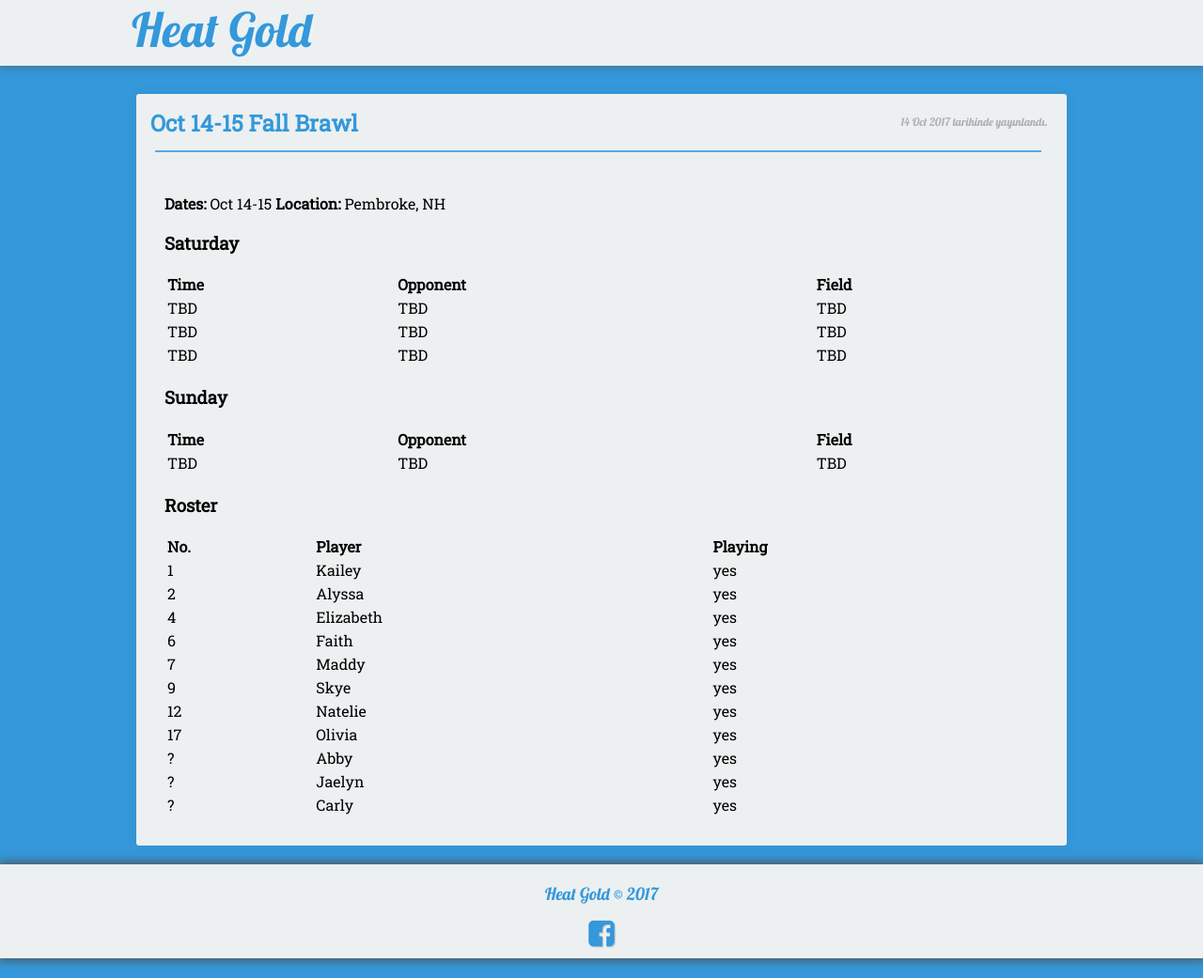
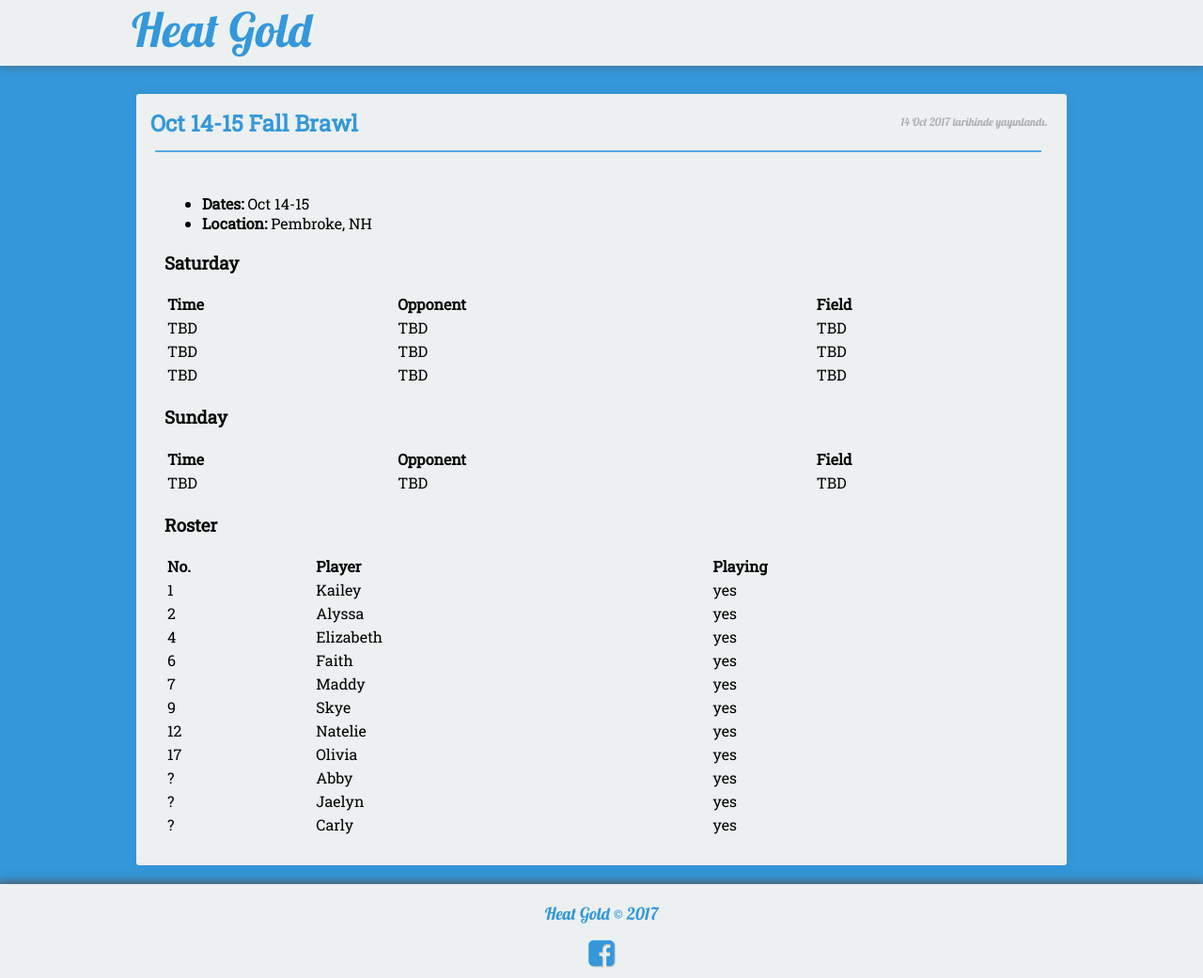
Before and after one commit to seanmerrow/ecf, a Jekyll site: the page built from _posts/2017-10-14-Oct-14-15.md, in a window 1280 px wide. Shown: the whole page at 94% size. Built offline with Jekyll 4.4.1, drawn with Linux system fonts in a browser that asks for light colours; nearby versions of some CDN libraries.

Commit message:
Update 2017-10-14-Oct-14-15.md

```diff
--- a/_posts/2017-10-14-Oct-14-15.md
+++ b/_posts/2017-10-14-Oct-14-15.md
@@ -8,9 +8,8 @@ tag:
 category:
 - tournament
 ---
-
-**Dates:** Oct 14-15
-**Location:** Pembroke, NH
+* **Dates:** Oct 14-15
+* **Location:** Pembroke, NH
 
 ### Saturday
 
```
